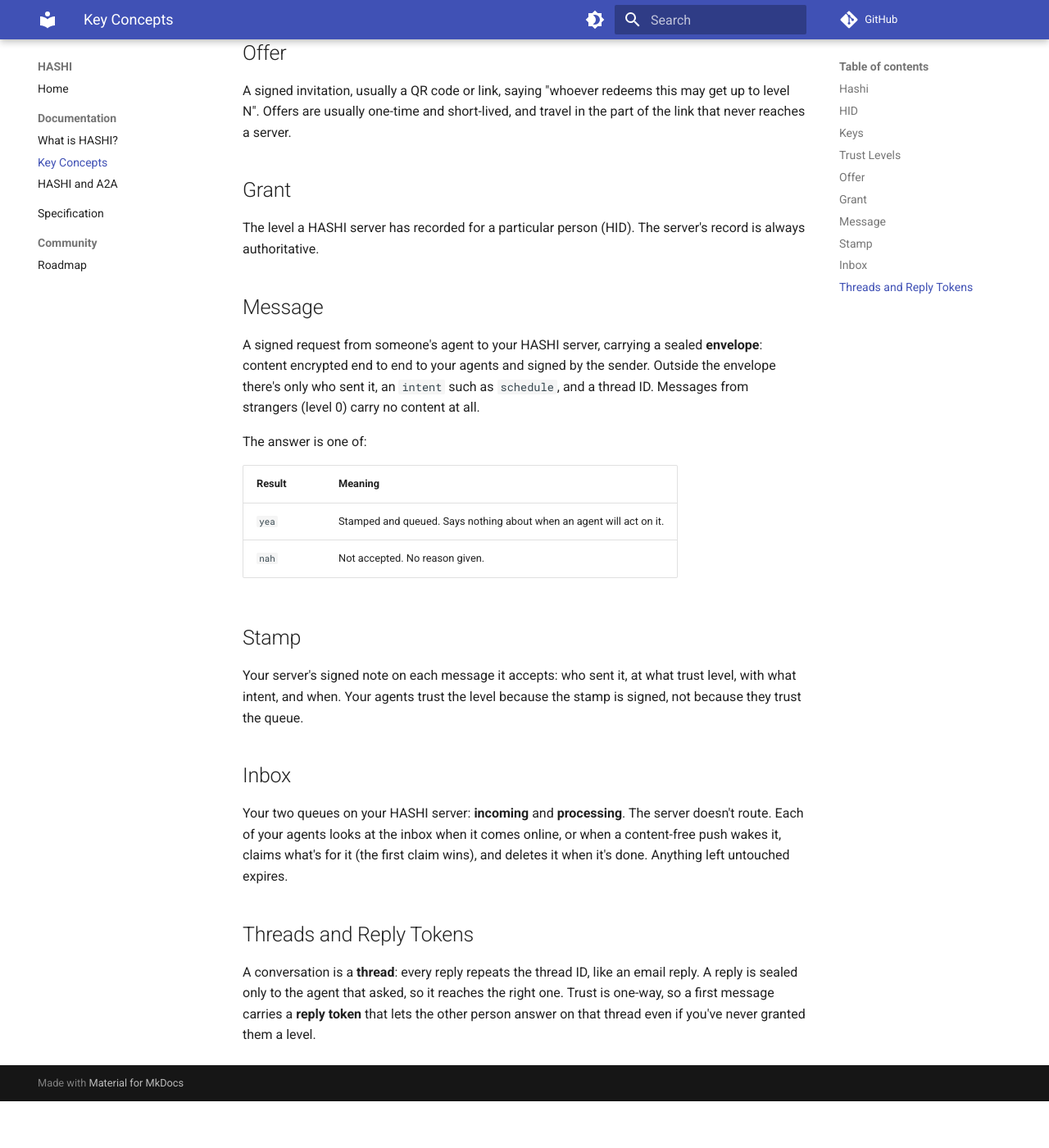
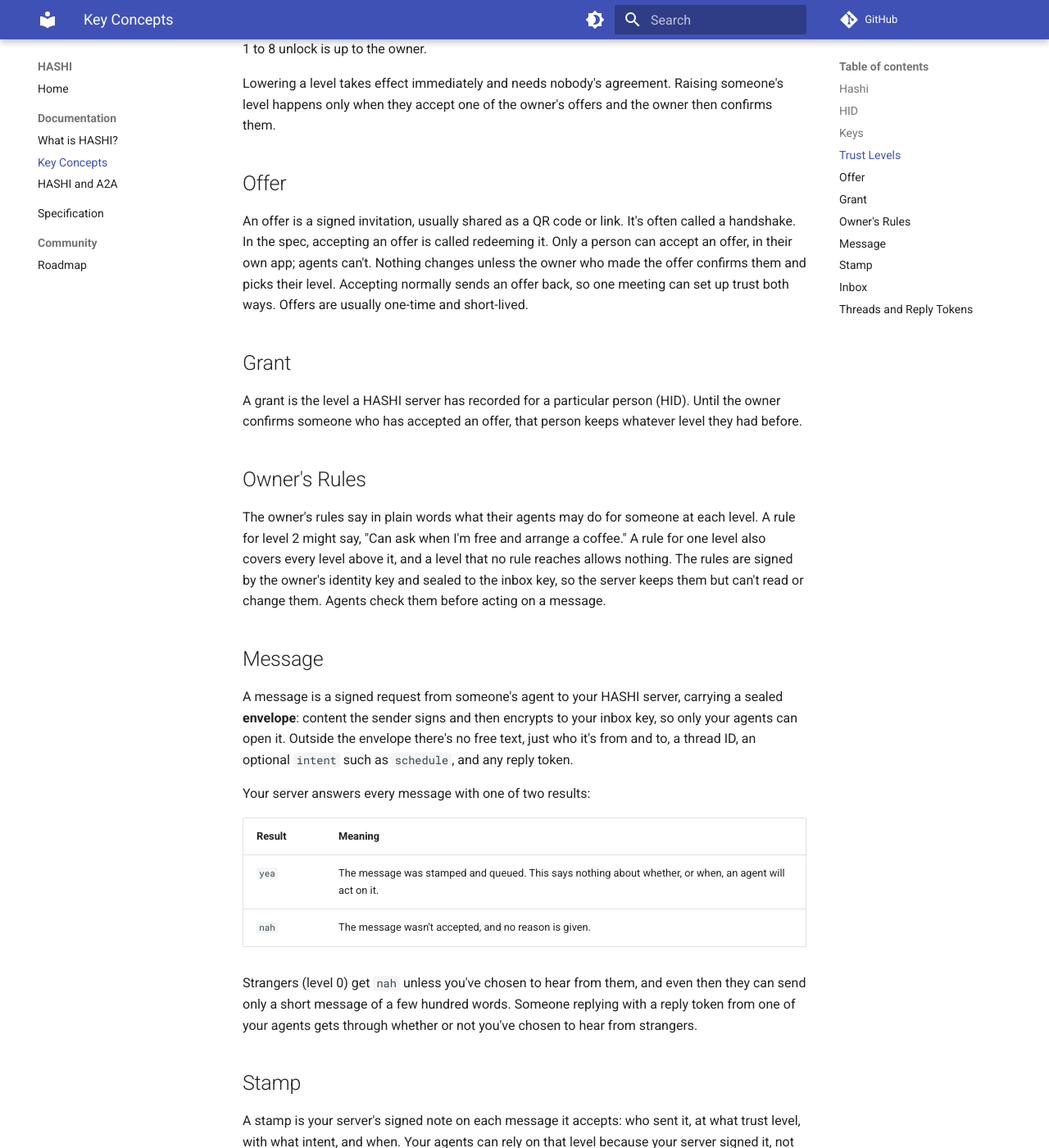
Before and after one commit to hashi-project/HASHI, an MkDocs documentation site: the page built from docs/topics/key-concepts.md, in a window 1280 px wide and 1400 px high, scrolled down 1203 px. Shown: the whole window at 82% size. Built offline with MkDocs 1.6.1 and Material for MkDocs 9.7.7, drawn with Linux system fonts in a browser that asks for light colours; comment, search, counter and statistics services are not loaded; before the commit the page ends 2546 px from its top, so only the background shows below that; some of the changed text lies outside the part shown.

Commit message:
Bring the Key Concepts page up to date with the spec
Offers carry no level and wait for the owner's confirm, accepting
normally sends one back, every message is sealed to the inbox key,
strangers can send only short messages, and a new section covers the
owner's rules. Spec terms a newcomer wouldn't know are replaced with
plain words.

```diff
--- a/docs/topics/key-concepts.md
+++ b/docs/topics/key-concepts.md
@@ -2,59 +2,67 @@
 
 ## Hashi
 
-An address of the form `local#domain`, such as `john#my.domain`. It identifies and locates a person. A bare hashi carries no trust.
+A hashi is an address of the form `local#domain`, such as `john#my.domain`. It identifies and locates a person. On its own, a hashi carries no trust.
 
 For software, the same address is written `hashi://my.domain/john`. For QR codes and links, it's `https://my.domain/.well-known/hashi/john`, which any phone camera can open.
 
+Looking up a hashi fetches its **hashi document**, which the owner signs. It lists their keys, their agents, where to send them messages and whether they'll hear from strangers.
+
 ## HID
 
-The **hashi ID**: a stable identifier derived from a person's first identity key. It survives renaming, changing provider and rotating keys. Relationships are recorded against HIDs.
+The HID, or **hashi ID**, is a stable identifier derived from a person's first identity key. It survives renaming, changing provider and rotating keys. Relationships are recorded against HIDs.
 
 ## Keys
 
 | Key | Held by | Used for |
 |-----|---------|----------|
-| Identity key | The owner, kept safe | Signing the binding, delegations and rotations. The root of everything. |
-| Device key | The owner's phone | Signing offers. |
-| Server key | The owner's HASHI server | Signing grants and stamps. |
-| Agent key | An agent or app acting for the owner | Signing redeems, messages and reply tokens. |
-| Encryption key | Each agent | Opening messages sealed to that agent. |
+| Identity key | The owner, who keeps it somewhere safe | Signing the hashi document, the owner's device and agent keys, and the owner's rules. The root of everything. |
+| Device key | Each of the owner's devices, such as their phone | Signing offers, accepting other people's offers and confirming people who accept the owner's. |
+| Server key | The owner's HASHI server | Signing stamps, and regular statements that the hashi document is current. |
+| Agent key | Each agent acting for the owner | Signing messages and reply tokens. |
+| Inbox key | The owner's agents, each with its own copy | Opening messages. Every message to the owner is sealed to it. |
 
-Losing a phone means revoking that phone's key, not rebuilding your identity.
+Losing a phone means revoking that phone's key, not rebuilding the owner's identity. Removing an agent shuts it out of the owner's inbox and replaces the inbox key.
 
 ## Trust Levels
 
-An integer from **0** (public) to **9** (highest). Trust is directional: the level John gives Sarah is separate from the level Sarah gives John. Only 0 and 9 have fixed meanings; what levels 1 to 8 unlock is up to the owner's software.
+A trust level is a number from **0** (public) to **9** (highest). Trust is directional: the level John gives Sarah is separate from the level Sarah gives John. Only 0 and 9 have fixed meanings; what levels 1 to 8 unlock is up to the owner.
 
-Lowering a level takes effect immediately and needs nobody's agreement. Raising one needs a new offer.
+Lowering a level takes effect immediately and needs nobody's agreement. Raising someone's level happens only when they accept one of the owner's offers and the owner then confirms them.
 
 ## Offer
 
-A signed invitation, usually a QR code or link, saying "whoever redeems this may get up to level N". Offers are usually one-time and short-lived, and travel in the part of the link that never reaches a server.
+An offer is a signed invitation, usually shared as a QR code or link. It's often called a handshake. In the spec, accepting an offer is called redeeming it. Only a person can accept an offer, in their own app; agents can't. Nothing changes unless the owner who made the offer confirms them and picks their level. Accepting normally sends an offer back, so one meeting can set up trust both ways. Offers are usually one-time and short-lived.
 
 ## Grant
 
-The level a HASHI server has recorded for a particular person (HID). The server's record is always authoritative.
+A grant is the level a HASHI server has recorded for a particular person (HID). Until the owner confirms someone who has accepted an offer, that person keeps whatever level they had before.
+
+## Owner's Rules
+
+The owner's rules say in plain words what their agents may do for someone at each level. A rule for level 2 might say, "Can ask when I'm free and arrange a coffee." A rule for one level also covers every level above it, and a level that no rule reaches allows nothing. The rules are signed by the owner's identity key and sealed to the inbox key, so the server keeps them but can't read or change them. Agents check them before acting on a message.
 
 ## Message
 
-A signed request from someone's agent to your HASHI server, carrying a sealed **envelope**: content encrypted end to end to your agents and signed by the sender. Outside the envelope there's only who sent it, an `intent` such as `schedule`, and a thread ID. Messages from strangers (level 0) carry no content at all.
+A message is a signed request from someone's agent to your HASHI server, carrying a sealed **envelope**: content the sender signs and then encrypts to your inbox key, so only your agents can open it. Outside the envelope there's no free text, just who it's from and to, a thread ID, an optional `intent` such as `schedule`, and any reply token.
 
-The answer is one of:
+Your server answers every message with one of two results:
 
 | Result | Meaning |
 |--------|---------|
-| `yea` | Stamped and queued. Says nothing about when an agent will act on it. |
-| `nah` | Not accepted. No reason given. |
+| `yea` | The message was stamped and queued. This says nothing about whether, or when, an agent will act on it. |
+| `nah` | The message wasn't accepted, and no reason is given. |
+
+Strangers (level 0) get `nah` unless you've chosen to hear from them, and even then they can send only a short message of a few hundred words. Someone replying with a reply token from one of your agents gets through whether or not you've chosen to hear from strangers.
 
 ## Stamp
 
-Your server's signed note on each message it accepts: who sent it, at what trust level, with what intent, and when. Your agents trust the level because the stamp is signed, not because they trust the queue.
+A stamp is your server's signed note on each message it accepts: who sent it, at what trust level, with what intent, and when. Your agents can rely on that level because your server signed it, not just because the message turned up in your inbox.
 
 ## Inbox
 
-Your two queues on your HASHI server: **incoming** and **processing**. The server doesn't route. Each of your agents looks at the inbox when it comes online, or when a content-free push wakes it, claims what's for it (the first claim wins), and deletes it when it's done. Anything left untouched expires.
+Your inbox is two queues on your HASHI server: **incoming** and **processing**. The server doesn't decide which agent gets what. Each of your agents checks the inbox when it comes online, or when a content-free push notification wakes it, and claims the messages it decides to handle. The first claim wins. An agent deletes a message once it has dealt with it, and anything left behind expires within 30 days.
 
 ## Threads and Reply Tokens
 
-A conversation is a **thread**: every reply repeats the thread ID, like an email reply. A reply is sealed only to the agent that asked, so it reaches the right one. Trust is one-way, so a first message carries a **reply token** that lets the other person answer on that thread even if you've never granted them a level.
+A conversation is a **thread**: every reply repeats the thread ID, like an email reply. When Sarah's agent writes to John, he may have no grant from her. So her first message can carry a **reply token**, which lets him answer on that thread at whatever level he already has with her, even 0. His reply is sealed to Sarah's inbox key, like every message, so if the agent that wrote to him has stopped, another of her agents can pick it up.
```
